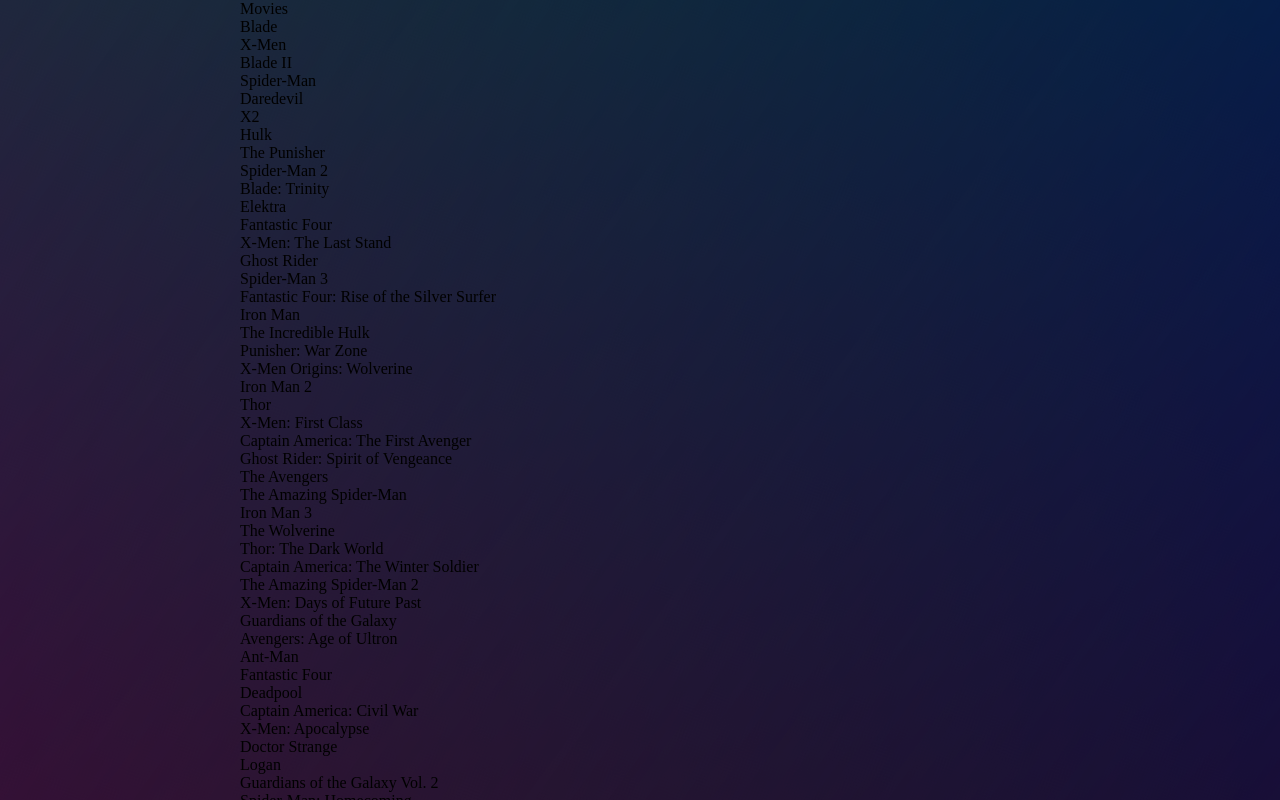
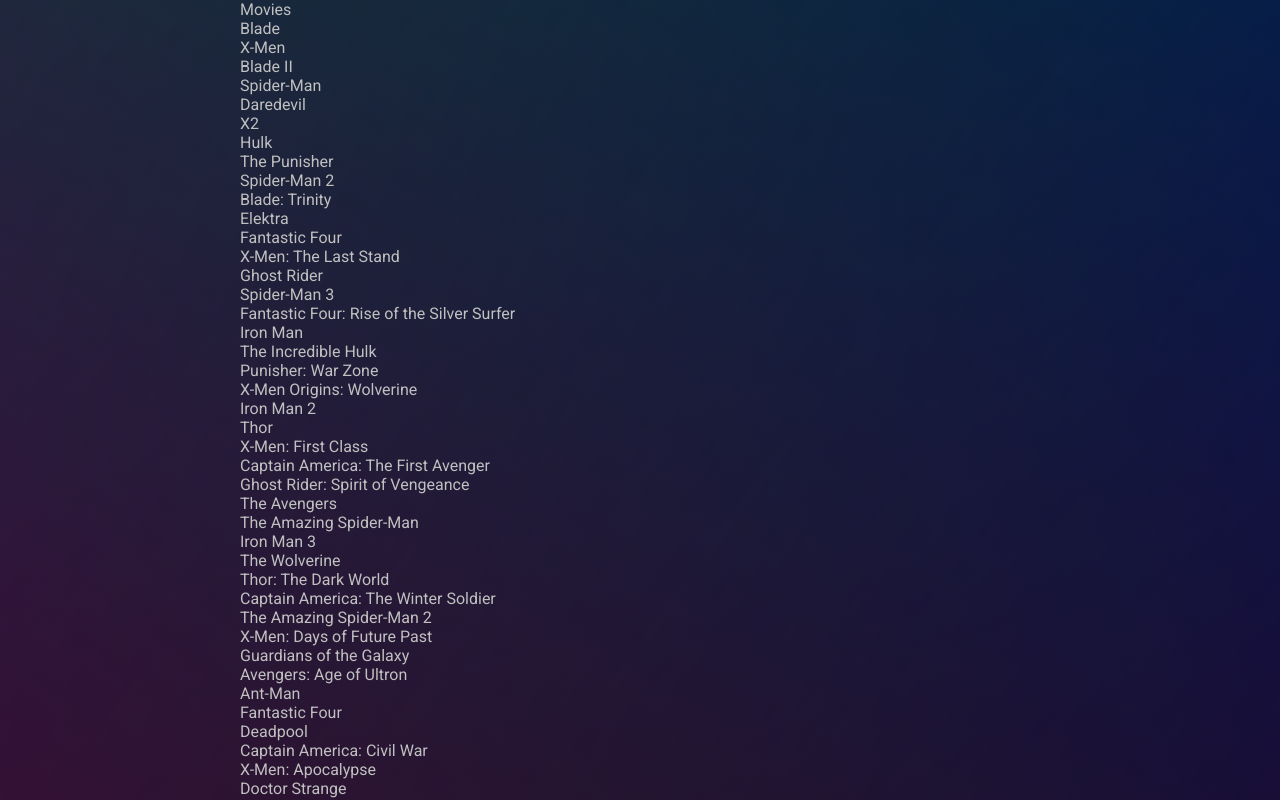
Before and after one commit to ZYinMD/marvelsnap-on-screen, a SvelteKit app in the folder ui/: page / in a window 1280 px wide. Shown: the top 800 px of the page. Built offline with nearby package versions, Linux system fonts and the light colour scheme.

Commit message:
ui: add roboto font, on google fonts it looks the most suitable to this app

```diff
--- a/ui/src/routes/styles.css
+++ b/ui/src/routes/styles.css
@@ -1,8 +1,17 @@
+@import url('https://fonts.googleapis.com/css2?family=Open+Sans:wght@300&family=Roboto&display=swap');
+
 :root {
   box-sizing: border-box;
 }
 
 body {
+  font-family:
+    Roboto,
+    -apple-system,
+    BlinkMacSystemFont,
+    'Segoe UI',
+    sans-serif;
   min-height: 100vh;
   margin: 0;
+  color: silver;
 }
```
